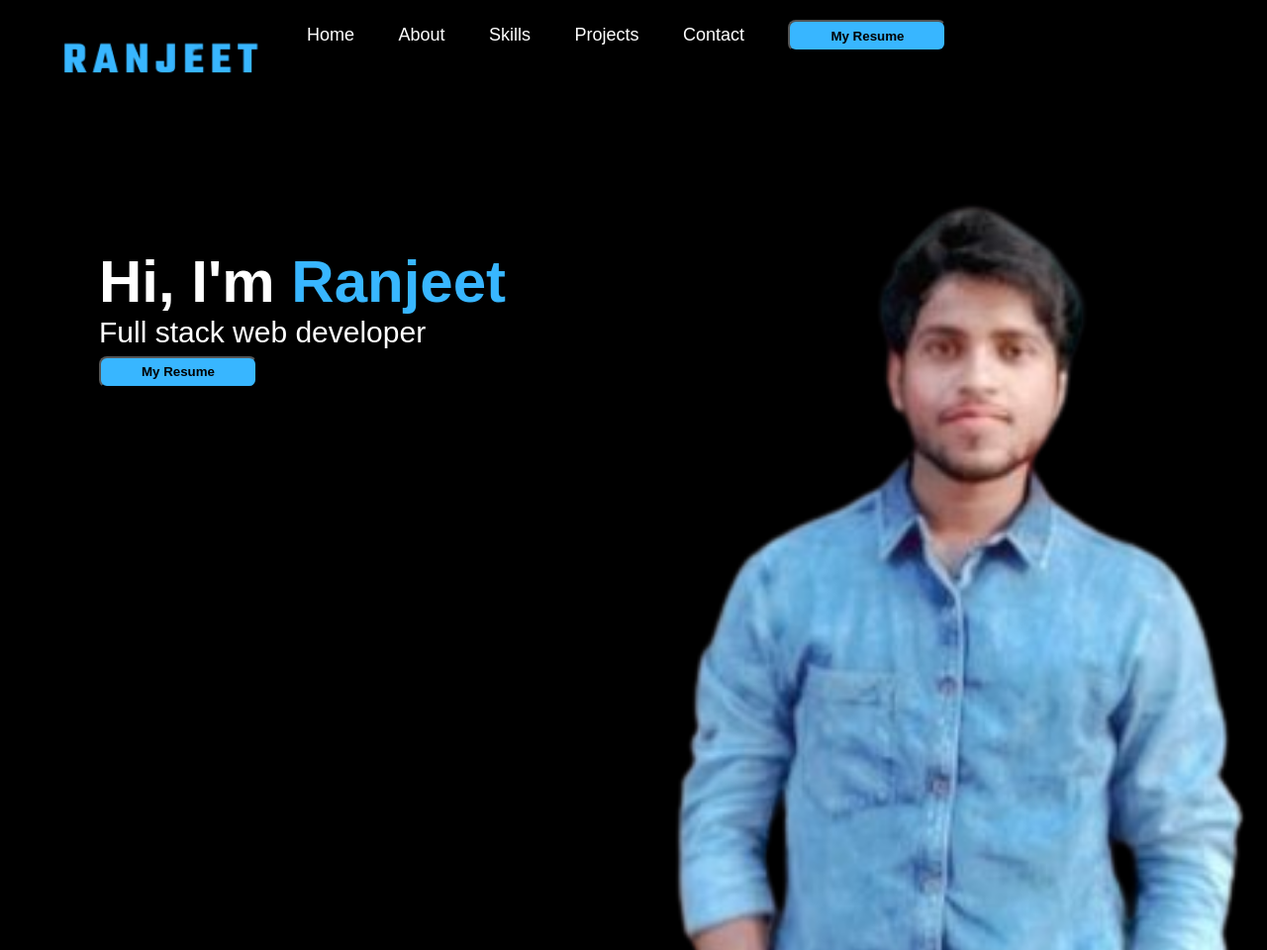
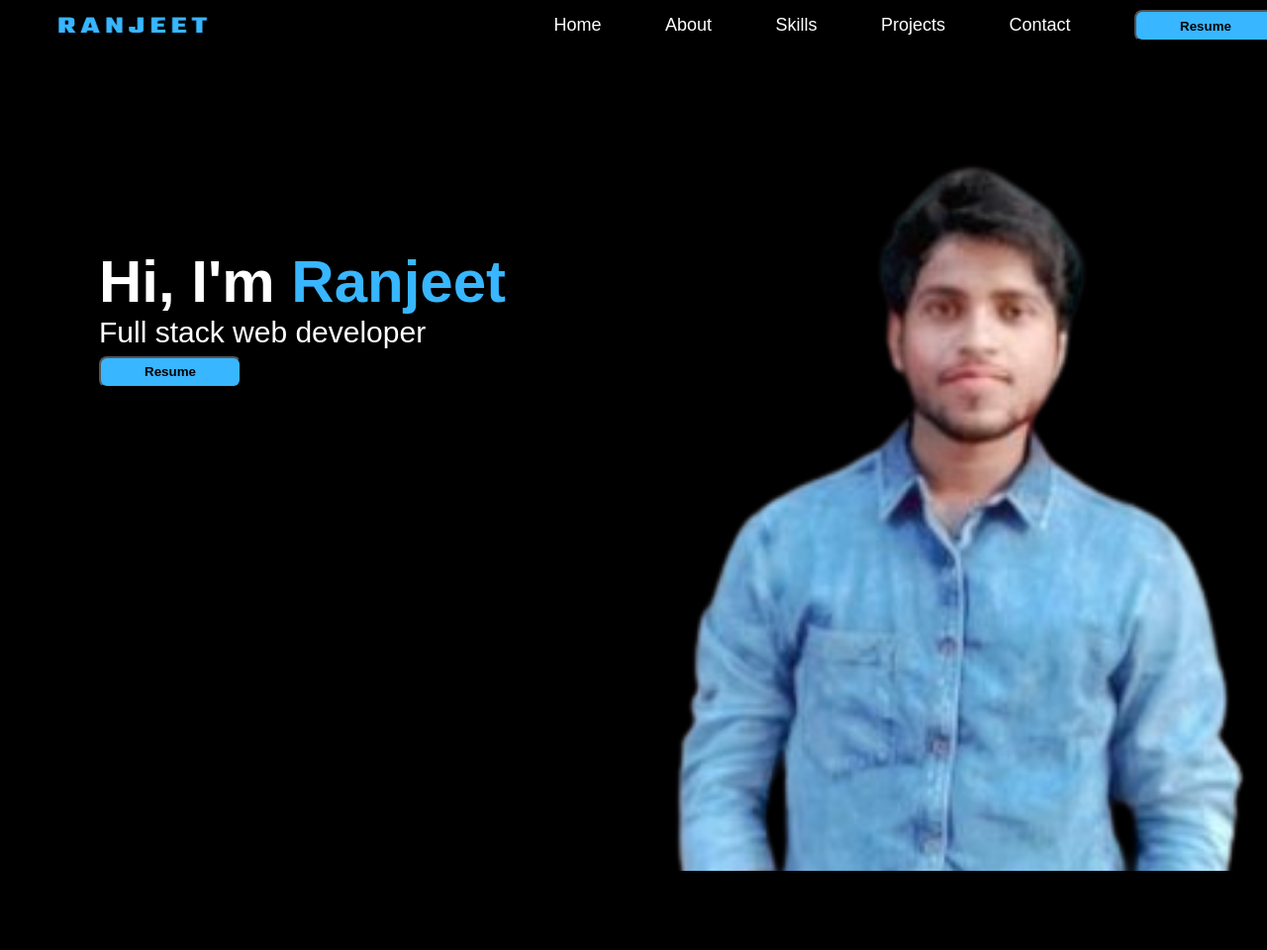
Before and after one commit to Ranjeet1508/Ranjeet1508.github.io, a plain HTML site: page index.html in a window 1280 px wide. Shown: the top 960 px of the page at 99% size. Drawn offline with Linux system fonts and the light colour scheme.

Commit message:
my portfolio

```diff
--- a/index.css
+++ b/index.css
@@ -12,7 +12,7 @@ body{
 
 #header{
     width: 100%;
-    height: 120vh;
+    height: 110vh;
     background-image: url(images/portfoliobg-removebg-preview.png);
     background-size: cover;
     background-position: center;
@@ -21,6 +21,7 @@ body{
 .container{
     padding: 10px 40px;
 }
+
 #nav-menu{
     display: flex;
     align-items: center;
@@ -28,17 +29,21 @@ body{
     flex-wrap: wrap;
     background: #000;
     position: fixed;
+    width: 100%;
+    height: 4rem;
+    top: 0;
 }
 
 #logo{
-    width: 250px;
-    height: 60px;
+    width: 12rem;
+    height: 2rem;
+    margin-top: -3rem;
 }
 
 #nav-menu ul li{
     display: inline-block;
     list-style: none;
-    margin: 10px 20px;
+    margin: 10px 30px;
 
 }
 
@@ -240,7 +245,7 @@ body{
 
 #resume-button-1 , #resume-button-2{
     background: #38b6ff;
-    width: 10rem;
+    width: 9rem;
     height: 2rem;
     border-radius: 0.5rem;
     margin-bottom: 3rem;
--- a/index.html
+++ b/index.html
@@ -17,14 +17,26 @@
                         <li><a href="#skills" class="nav-link skills">Skills</a></li>
                         <li><a href="#projects" class="nav-link projects">Projects</a></li>
                         <li><a href="#contact" class="nav-link contact">Contact</a></li>
-                    <li><a href="./Resume/basic_resume.pdf" download="basic_resume" target="_blank" class="nav-link resume"><button id="resume-button-1">My Resume</button></a></li>
+                        <li><a
+                            id="resume-link-2"
+                            href="./Resume/basic_resume.pdf"
+                            download="basic_resume"
+                            target="_blank"
+                            >
+                            <button class="resume-button" id="resume-button-1">Resume</button></a
+                        ></li>
                     </ul>
                 </nav>
 
                 <div class="header-text" id="home">
                     <h1>Hi, I'm <span id="user-detail-name">Ranjeet</span> </h1>
                     <p>Full stack web developer</p>
-                <a href="./Resume/basic_resume.pdf" download="basic_resume"><button id="resume-button-2">My Resume</button></a>
+                        <a
+                            id="resume-link-2"
+                            href="./Resume/basic_resume.pdf"
+                            download="basic_resume"
+                            target="_blank">
+                            <button class="resume-button" id="resume-button-2">Resume</button></a>
                 </div>
             </div>
         </div>
```
Lines whose indentation alone changed are shown as unchanged.
